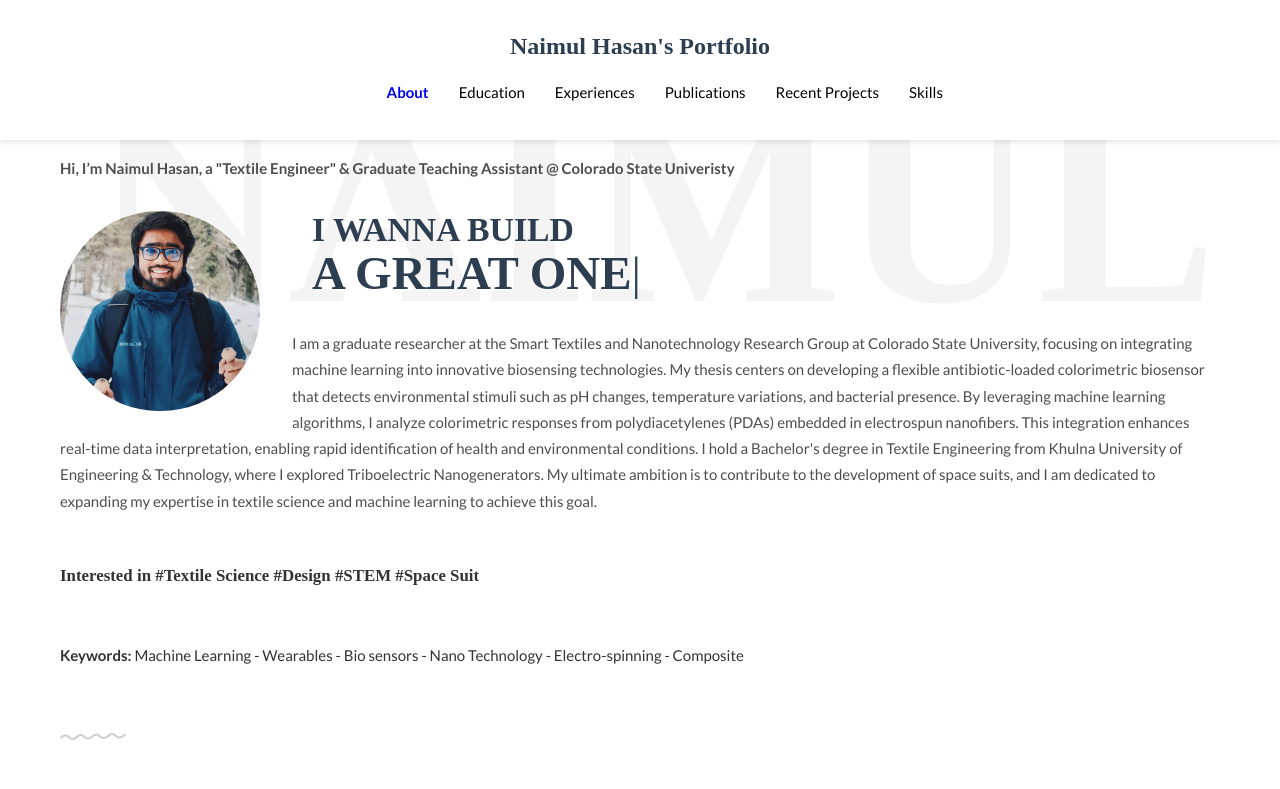
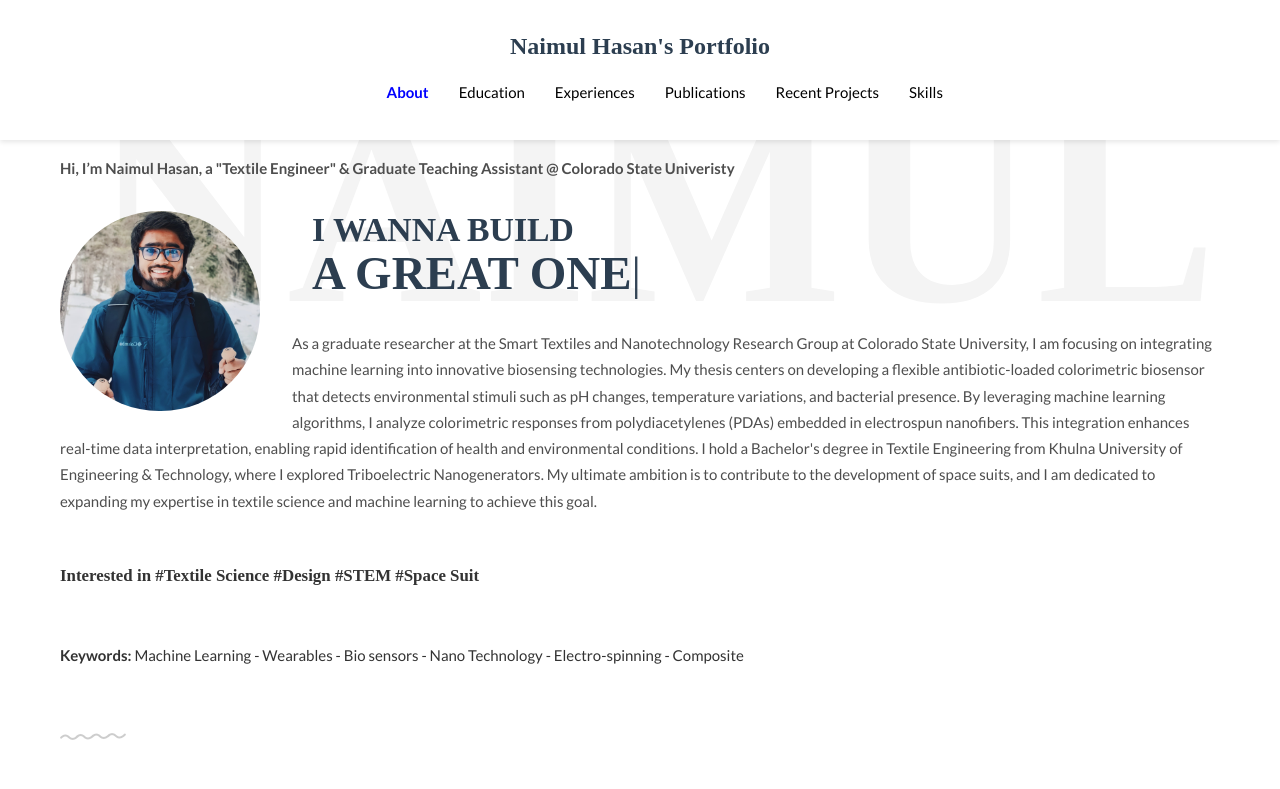
Before and after one commit to Naimul-Hasan/portfolio, a plain HTML site: page index.html in a window 1280 px wide. Shown: the top 789 px of the page. Drawn offline with Linux system fonts and the light colour scheme.

Commit message:
index.html

```diff
--- a/index.html
+++ b/index.html
@@ -203,7 +203,7 @@ window.addEventListener('scroll', updateActiveLink);
 				</div>
 				<p>
 					<br>
-					I am a graduate researcher at the Smart Textiles and Nanotechnology Research Group at Colorado State University, focusing on integrating machine learning into innovative biosensing technologies. My thesis centers on developing a flexible antibiotic-loaded colorimetric biosensor that detects environmental stimuli such as pH changes, temperature variations, and bacterial presence.
+					As a graduate researcher at the Smart Textiles and Nanotechnology Research Group at Colorado State University, I am focusing on integrating machine learning into innovative biosensing technologies. My thesis centers on developing a flexible antibiotic-loaded colorimetric biosensor that detects environmental stimuli such as pH changes, temperature variations, and bacterial presence.
 
 By leveraging machine learning algorithms, I analyze colorimetric responses from polydiacetylenes (PDAs) embedded in electrospun nanofibers. This integration enhances real-time data interpretation, enabling rapid identification of health and environmental conditions.
 
```
